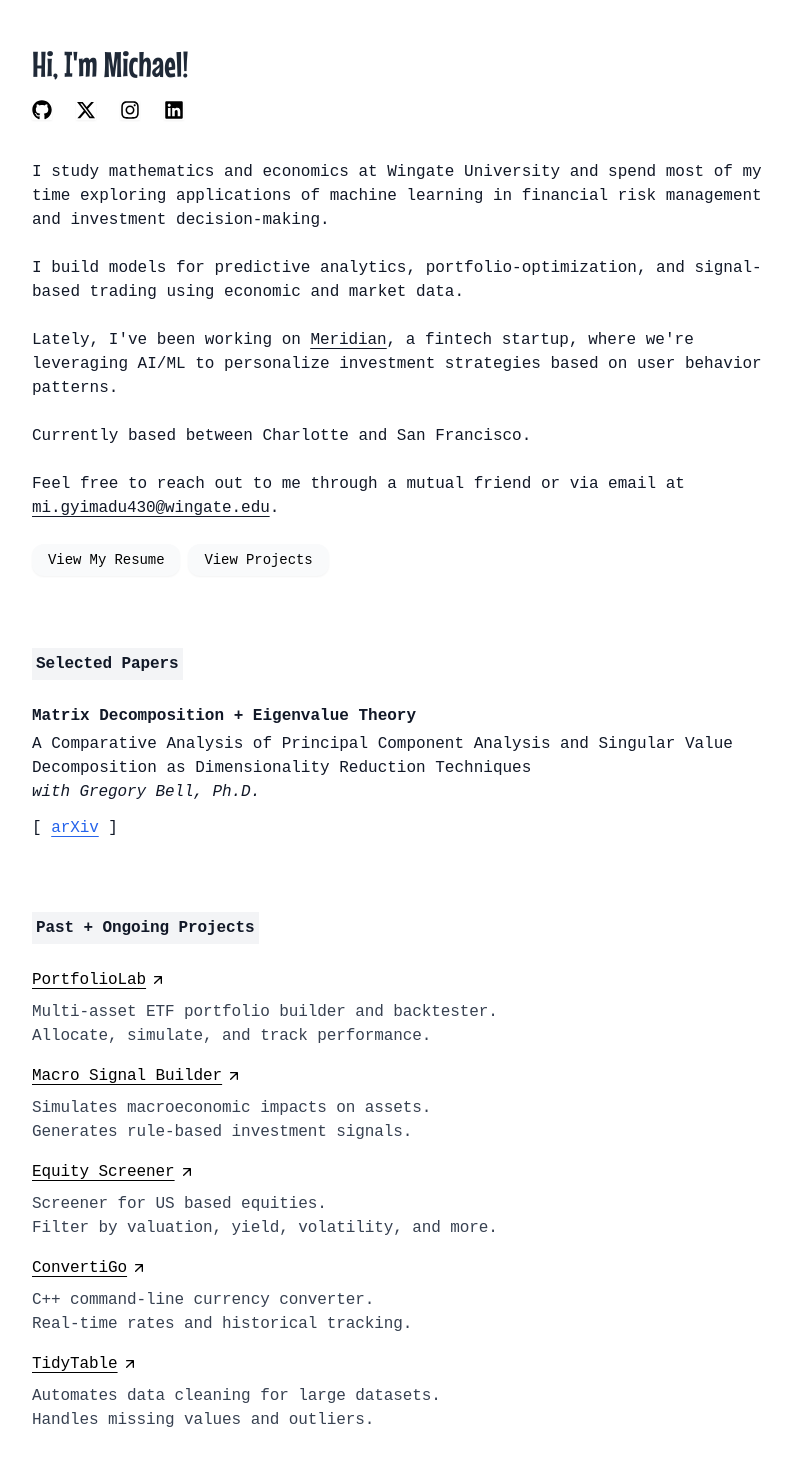
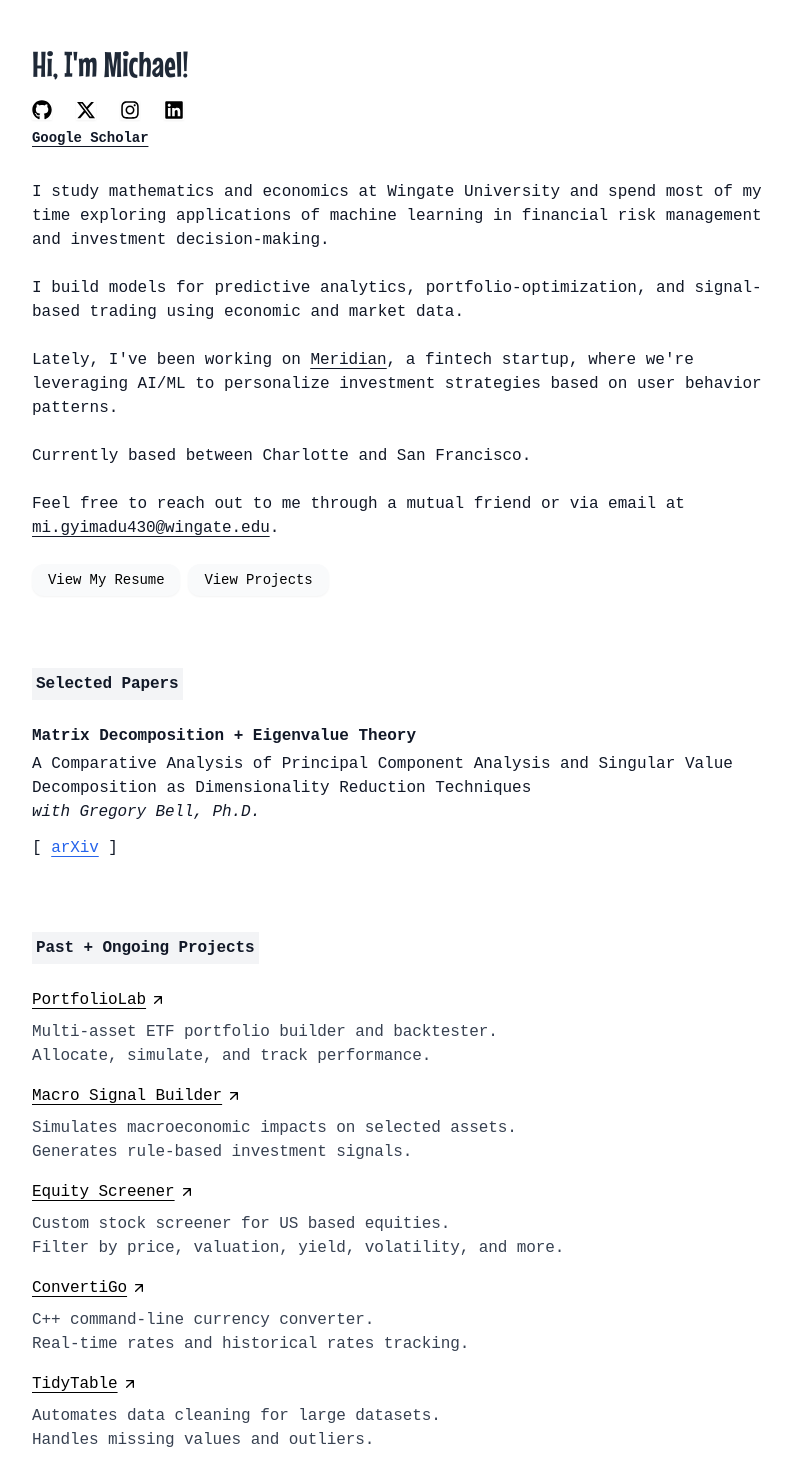
Before and after one commit to gyimadu/portfolio, a Next.js app: page / in a window 1280 px wide. Shown: the part 180-1650 px from the top of the page, without its empty margins (240-1032 px from the left). Built offline with nearby package versions, Linux system fonts and the light colour scheme; a web font is replaced by a local one.

Commit message:
Insert google scholar link to social links section on homepage

```diff
--- a/src/app/globals.css
+++ b/src/app/globals.css
@@ -67,7 +67,9 @@ p, span, a:not(nav a) {
   background: linear-gradient(
     90deg,
     #4285f4,
+    #000000,
     #34a853,
+    #000000,
     #4285f4
   );
   background-size: 200% auto;
--- a/src/app/page.tsx
+++ b/src/app/page.tsx
@@ -33,7 +33,7 @@ export default function Home() {
                 <div className='text-3xl md:text-4xl mb-4 md:mb-4 text-gray-800 font-mouse'>
                   Hi, I&apos;m Michael!
                 </div>
-                <div className="flex justify-start gap-4 md:gap-6 mb-10">
+                <div className="flex justify-start gap-4 md:gap-6 mb-2">
                   <a
                     href="https://github.com/gyimadu"
                     target="_blank"
@@ -71,6 +71,15 @@ export default function Home() {
                     <FaLinkedin className="w-4 md:w-5 h-4 md:h-5" />
                   </a>
                 </div>
+                <a
+                  href="https://scholar.google.com/citations?hl=en&authuser=1&user=DAStgxcAAAAJ"
+                  target="_blank"
+                  rel="noopener noreferrer"
+                  className="block text-gray-900 hover:text-gray-600 font-extrabold text-sm md:text-sm mb-8 underline underline-offset-4 decoration-1"
+                  aria-label="Google Scholar Profile"
+                >
+                  Google Scholar
+                </a>
                 <div className='text-base md:text-base leading-normal font-medium mb-6'>
                   I study mathematics and economics at Wingate University and spend most of my time exploring applications of machine learning in financial risk management and investment decision-making.
                 </div>
@@ -146,7 +155,7 @@ export default function Home() {
                           <span className="ml-1"><svg className="inline w-4 h-4 group-hover:text-blue-700 transition-colors" fill="none" stroke="currentColor" strokeWidth="2" viewBox="0 0 24 24"><path strokeLinecap="round" strokeLinejoin="round" d="M7 17L17 7M7 7h10v10" /></svg></span>
                         </a>
                       </div>
-                      <div className="text-gray-700"><p className='leading-normal text-base md:text-base'>Simulates macroeconomic impacts on assets.<br/>Generates rule-based investment signals.</p></div>
+                      <div className="text-gray-700"><p className='leading-normal text-base md:text-base'>Simulates macroeconomic impacts on selected assets.<br/>Generates rule-based investment signals.</p></div>
                     </div>
                     {/* Equity Screener */}
                     <div className="">
@@ -156,7 +165,7 @@ export default function Home() {
                           <span className="ml-1"><svg className="inline w-4 h-4 group-hover:text-blue-700 transition-colors" fill="none" stroke="currentColor" strokeWidth="2" viewBox="0 0 24 24"><path strokeLinecap="round" strokeLinejoin="round" d="M7 17L17 7M7 7h10v10" /></svg></span>
                         </a>
                       </div>
-                      <div className="text-gray-700"><p className='leading-normal text-base md:text-base'>Screener for US based equities.<br/>Filter by valuation, yield, volatility, and more.</p></div>
+                      <div className="text-gray-700"><p className='leading-normal text-base md:text-base'>Custom stock screener for US based equities.<br/>Filter by price, valuation, yield, volatility, and more.</p></div>
                     </div>
                     {/* ConvertiGo */}
                     <div className="">
@@ -166,7 +175,7 @@ export default function Home() {
                           <span className="ml-1"><svg className="inline w-4 h-4 group-hover:text-blue-700 transition-colors" fill="none" stroke="currentColor" strokeWidth="2" viewBox="0 0 24 24"><path strokeLinecap="round" strokeLinejoin="round" d="M7 17L17 7M7 7h10v10" /></svg></span>
                         </a>
                       </div>
-                      <div className="text-gray-700"><p className='leading-normal text-base md:text-base'>C++ command-line currency converter.<br/>Real-time rates and historical tracking.</p></div>
+                      <div className="text-gray-700"><p className='leading-normal text-base md:text-base'>C++ command-line currency converter.<br/>Real-time rates and historical rates tracking.</p></div>
                     </div>
                     {/* TidyTable */}
                     <div className="">
```
